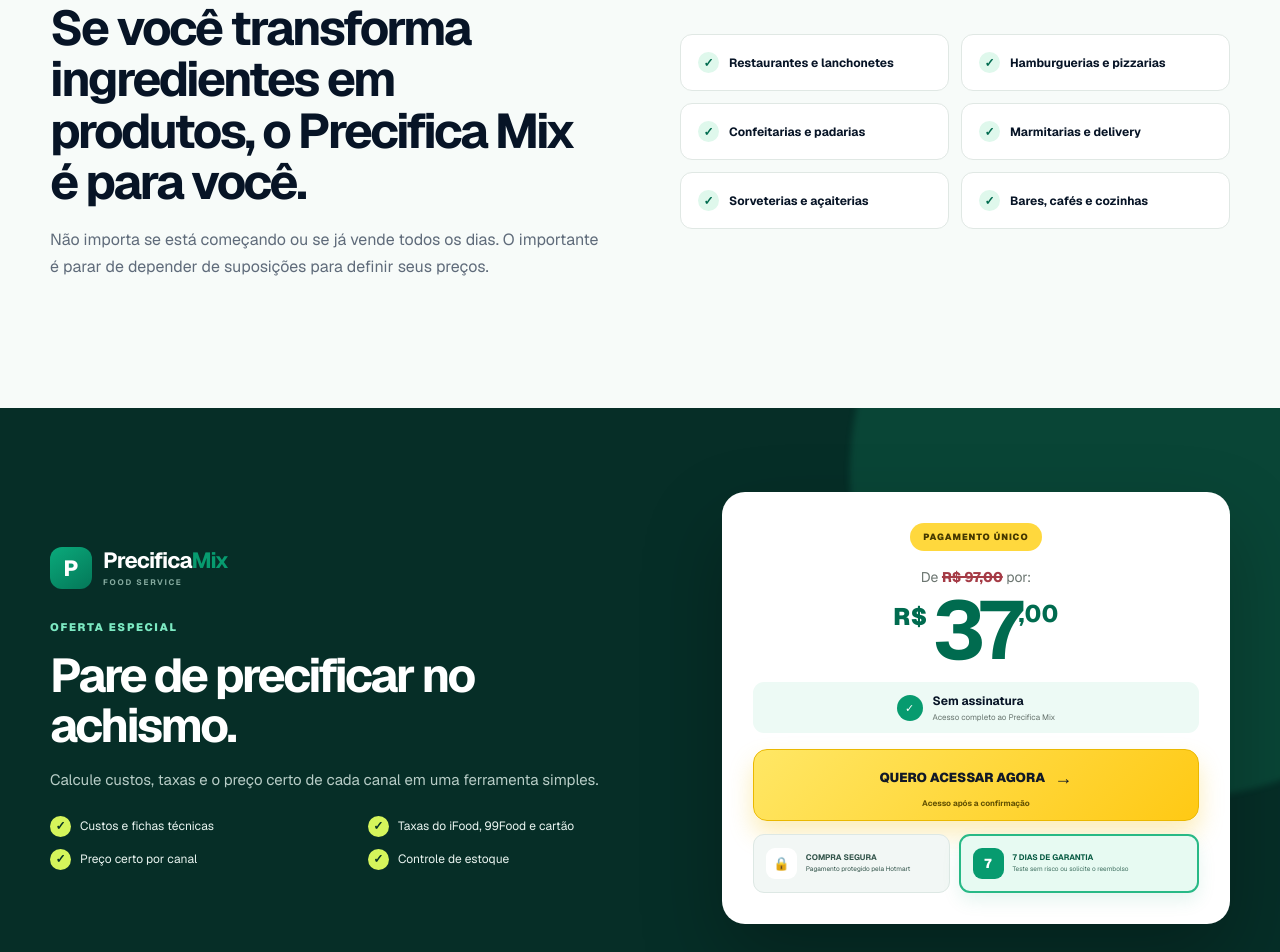
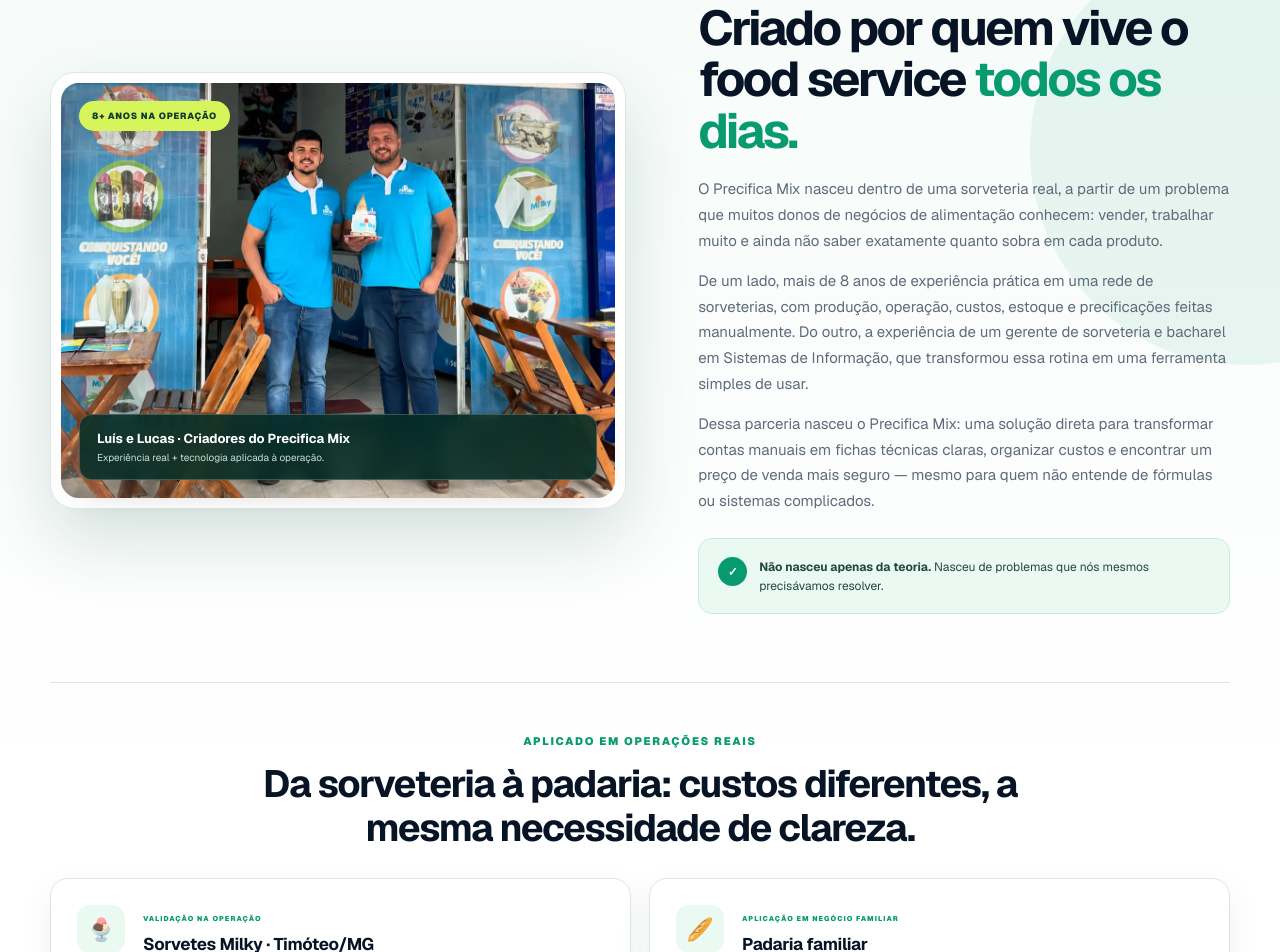
Before and after one commit to sorveteriamilkytimoteo-create/pagina-preficamix, a Next.js app: page / in a window 1280 px wide. Shown: the part 6629-7581 px from the top of the page. Built offline with nearby package versions, Linux system fonts and the light colour scheme; no server answers.

Commit message:
Add files via upload

```diff
--- a/app/globals.css
+++ b/app/globals.css
@@ -250,6 +250,29 @@
 .comparison-grid ul { display: grid; gap: 15px; margin: 25px 0 0; padding: 0; list-style: none; }.comparison-grid li { display: flex; gap: 10px; color: #49564f; font-size: 13px; }.without-card li b { color: #c64855; }.with-card li b { color: var(--green); }
 .secondary-cta { width: fit-content; display: flex; align-items: center; gap: 9px; margin: 36px auto 0; padding: 17px 24px; color: white; background: var(--green); border-radius: 12px; font-size: 12px; font-weight: 850; box-shadow: 0 12px 25px rgba(7,155,111,.19); }
 
+.founders-section { position: relative; overflow: hidden; background: linear-gradient(180deg,#f5fbf8 0%,#fff 72%); }
+.founders-section::before { content: ""; position: absolute; width: 430px; height: 430px; right: -180px; top: 80px; border-radius: 50%; background: rgba(7,155,111,.08); }
+.founders-grid { position: relative; display: grid; grid-template-columns: 1.04fr .96fr; align-items: center; gap: 72px; }
+.founders-photo-card { position: relative; margin: 0; padding: 10px; background: white; border: 1px solid #dce8e3; border-radius: 25px; box-shadow: 0 30px 70px rgba(14,75,57,.17); }
+.founders-photo-card::before { content: "8+ ANOS NA OPERAÇÃO"; position: absolute; z-index: 2; top: 28px; left: 28px; padding: 9px 13px; color: #113c31; background: var(--lime); border-radius: 999px; font-size: 9px; font-weight: 900; letter-spacing: .8px; box-shadow: 0 8px 20px rgba(0,0,0,.1); }
+.founders-photo { display: block; width: 100%; height: auto; aspect-ratio: 4 / 3; object-fit: cover; object-position: 50% 60%; border-radius: 18px; }
+.founders-photo-card figcaption { position: absolute; right: 28px; bottom: 28px; left: 28px; display: flex; flex-direction: column; gap: 4px; padding: 15px 17px; color: white; background: rgba(5,45,38,.88); border: 1px solid rgba(255,255,255,.2); border-radius: 13px; box-shadow: 0 12px 30px rgba(0,0,0,.18); backdrop-filter: blur(10px); }
+.founders-photo-card figcaption strong { font-size: 13px; }.founders-photo-card figcaption span { color: #c8ddd6; font-size: 10px; }
+.founders-copy h2 { margin: 14px 0 20px; font-size: clamp(36px,3.8vw,52px); line-height: 1.06; letter-spacing: -2.5px; }
+.founders-copy h2 em { color: var(--green); font-style: normal; }
+.founders-copy > p { margin: 0 0 14px; color: var(--muted); font-size: 15px; line-height: 1.72; }
+.founders-signature { display: flex; align-items: flex-start; gap: 12px; margin-top: 24px; padding: 18px 19px; color: #23483e; background: #eafaf3; border: 1px solid #c7ebdc; border-radius: 14px; }
+.founders-signature > span { width: 29px; height: 29px; flex: 0 0 auto; display: grid; place-items: center; color: white; background: var(--green); border-radius: 50%; font-size: 12px; font-weight: 900; }
+.founders-signature p { margin: 1px 0 0; font-size: 12px; line-height: 1.55; }
+.real-use-wrap { position: relative; margin-top: 68px; padding-top: 46px; border-top: 1px solid #dce8e3; }
+.real-use-heading { max-width: 760px; margin: 0 auto 28px; text-align: center; }
+.real-use-heading h3 { margin: 12px 0 0; font-size: clamp(26px,3vw,38px); line-height: 1.15; letter-spacing: -1.4px; }
+.real-use-grid { display: grid; grid-template-columns: 1fr 1fr; gap: 18px; }
+.real-use-card { display: flex; align-items: flex-start; gap: 18px; padding: 26px; background: white; border: 1px solid #dce7e2; border-radius: 18px; box-shadow: 0 14px 35px rgba(14,75,57,.07); }
+.real-use-icon { width: 48px; height: 48px; flex: 0 0 auto; display: grid; place-items: center; background: var(--green-soft); border-radius: 13px; font-size: 22px; }
+.real-use-card > div:last-child > span { color: var(--green); font-size: 7px; font-weight: 900; letter-spacing: 1.1px; }
+.real-use-card h4 { margin: 7px 0 9px; font-size: 17px; letter-spacing: -.35px; }
+.real-use-card p { margin: 0; color: var(--muted); font-size: 12px; line-height: 1.65; }
 .audience-section { background: var(--surface); }
 .audience-grid { display: grid; grid-template-columns: 1fr 1fr; gap: 80px; align-items: center; }
 .audience-grid h2 { font-size: clamp(34px,3.8vw,52px); }
@@ -308,6 +331,8 @@
   .features-grid, .steps-grid { grid-template-columns: repeat(2,1fr); }
   .steps-grid article:last-child { grid-column: 1 / -1; }
   .audience-grid { gap: 45px; }
+  .founders-grid { grid-template-columns: 1fr; gap: 46px; }
+  .founders-photo-card { width: min(720px,100%); margin-inline: auto; }
   .faq-wrap { gap: 45px; }
 }
 
@@ -344,6 +369,16 @@
   .library-window { padding: 17px; }.library-header { align-items: flex-start; gap: 10px; }.library-header small { text-align: center; }.library-items { grid-template-columns: 1fr; }
   .steps-grid article:last-child { grid-column: auto; }
   .comparison-grid article { padding: 25px; }
+  .founders-grid { gap: 34px; }
+  .founders-photo-card { padding: 7px; border-radius: 19px; }
+  .founders-photo-card::before { top: 18px; left: 18px; padding: 7px 10px; font-size: 7px; }
+  .founders-photo { border-radius: 14px; }
+  .founders-photo-card figcaption { right: 18px; bottom: 18px; left: 18px; padding: 12px 13px; }
+  .founders-copy h2 { font-size: 36px; letter-spacing: -1.8px; }
+  .founders-copy > p { font-size: 14px; }
+  .real-use-wrap { margin-top: 52px; padding-top: 38px; }
+  .real-use-grid { grid-template-columns: 1fr; }
+  .real-use-card { padding: 21px; }
   .audience-list { grid-template-columns: 1fr; }
   .offer-section { scroll-margin-top: 0; }
   .offer-section.section-space { padding: 20px 0 34px; }
--- a/app/page.tsx
+++ b/app/page.tsx
@@ -1,3 +1,4 @@
+import Image from "next/image";
 import { TrackedCheckoutLink } from "./tracking";
 import { RecentSaleNotification } from "./recent-sale-notification";
 
@@ -437,6 +438,83 @@
         </div>
       </section>
 
+      <section className="founders-section section-space" aria-labelledby="founders-title">
+        <div className="container">
+          <div className="founders-grid">
+            <figure className="founders-photo-card">
+              <Image
+                className="founders-photo"
+                src="/fundadores-precifica-mix.webp"
+                alt="Os dois irmãos criadores do Precifica Mix em frente à Sorvetes Milky, onde a solução nasceu"
+                width={1175}
+                height={1339}
+                sizes="(max-width: 980px) 100vw, 52vw"
+              />
+              <figcaption>
+                <strong>Luís e Lucas · Criadores do Precifica Mix</strong>
+                <span>Experiência real + tecnologia aplicada à operação.</span>
+              </figcaption>
+            </figure>
+
+            <div className="founders-copy">
+              <span className="section-kicker">QUEM ESTÁ POR TRÁS DO PRECIFICA MIX</span>
+              <h2 id="founders-title">Criado por quem vive o food service <em>todos os dias.</em></h2>
+              <p>
+                O Precifica Mix nasceu dentro de uma sorveteria real, a partir de um problema que
+                muitos donos de negócios de alimentação conhecem: vender, trabalhar muito e ainda
+                não saber exatamente quanto sobra em cada produto.
+              </p>
+              <p>
+                De um lado, mais de 8 anos de experiência prática em uma rede de sorveterias, com
+                produção, operação, custos, estoque e precificações feitas manualmente. Do outro, a experiência de um gerente
+                de sorveteria e bacharel em Sistemas de Informação, que transformou essa rotina em
+                uma ferramenta simples de usar.
+              </p>
+              <p>
+                Dessa parceria nasceu o Precifica Mix: uma solução direta para transformar contas
+                manuais em fichas técnicas claras, organizar custos e encontrar um preço de venda
+                mais seguro — mesmo para quem não entende de fórmulas ou sistemas complicados.
+              </p>
+              <div className="founders-signature">
+                <span aria-hidden="true">✓</span>
+                <p><strong>Não nasceu apenas da teoria.</strong> Nasceu de problemas que nós mesmos precisávamos resolver.</p>
+              </div>
+            </div>
+          </div>
+
+          <div className="real-use-wrap">
+            <div className="real-use-heading">
+              <span className="section-kicker">APLICADO EM OPERAÇÕES REAIS</span>
+              <h3>Da sorveteria à padaria: custos diferentes, a mesma necessidade de clareza.</h3>
+            </div>
+            <div className="real-use-grid">
+              <article className="real-use-card">
+                <div className="real-use-icon" aria-hidden="true">🍨</div>
+                <div>
+                  <span>VALIDAÇÃO NA OPERAÇÃO</span>
+                  <h4>Sorvetes Milky · Timóteo/MG</h4>
+                  <p>
+                    A rotina da sorveteria mostrou na prática a importância de reunir ingredientes,
+                    porções, embalagens, adicionais e taxas de cada canal antes de definir o preço.
+                  </p>
+                </div>
+              </article>
+              <article className="real-use-card">
+                <div className="real-use-icon" aria-hidden="true">🥖</div>
+                <div>
+                  <span>APLICAÇÃO EM NEGÓCIO FAMILIAR</span>
+                  <h4>Padaria familiar</h4>
+                  <p>
+                    Em produtos com vários ingredientes e rendimentos, a ficha técnica organiza o
+                    custo de produção e ajuda a chegar a um preço de venda mais seguro.
+                  </p>
+                </div>
+              </article>
+            </div>
+          </div>
+        </div>
+      </section>
+
       <section className="audience-section section-space">
         <div className="container audience-grid">
           <div>
```
Also changed, not shown: public/fundadores-precifica-mix.webp (added).
